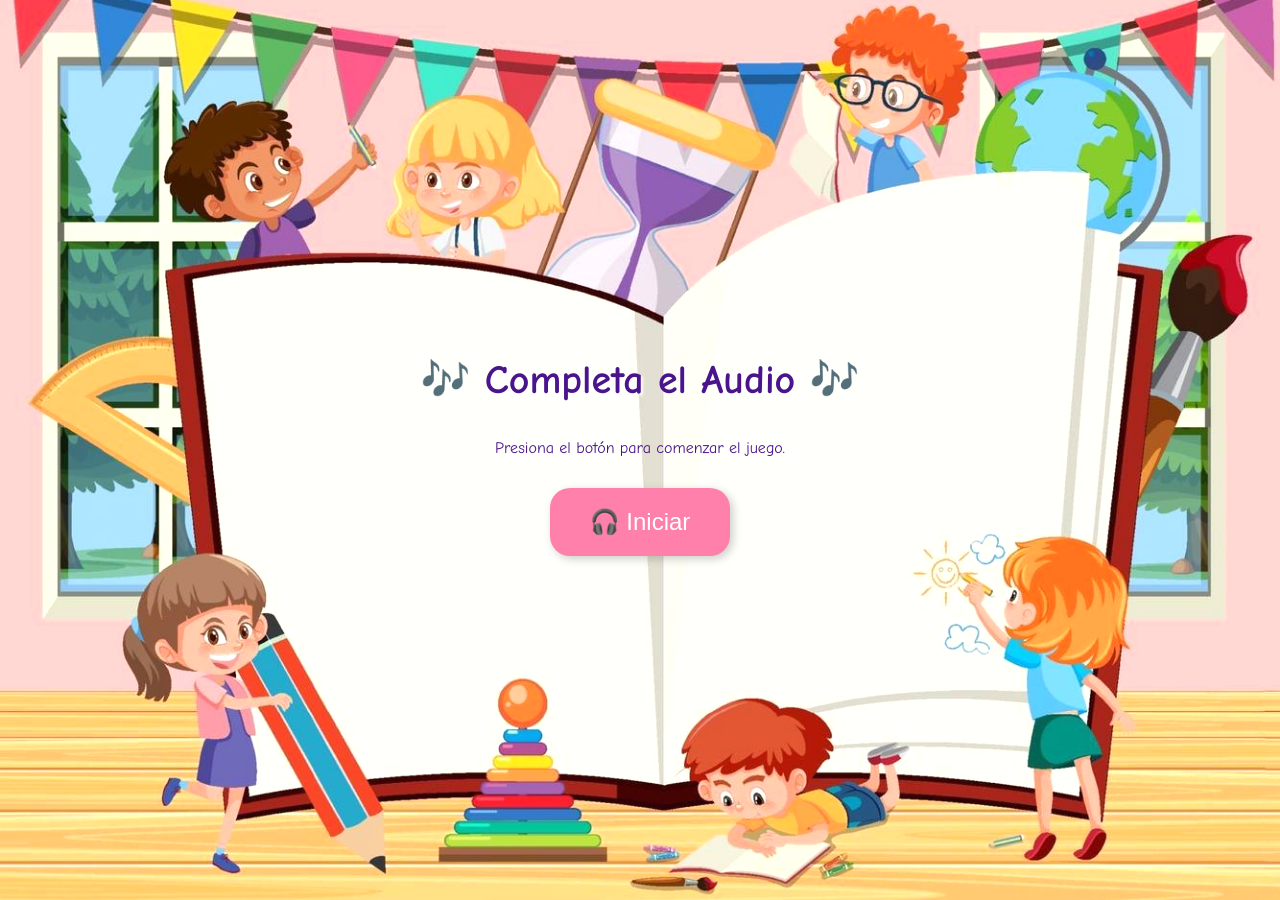
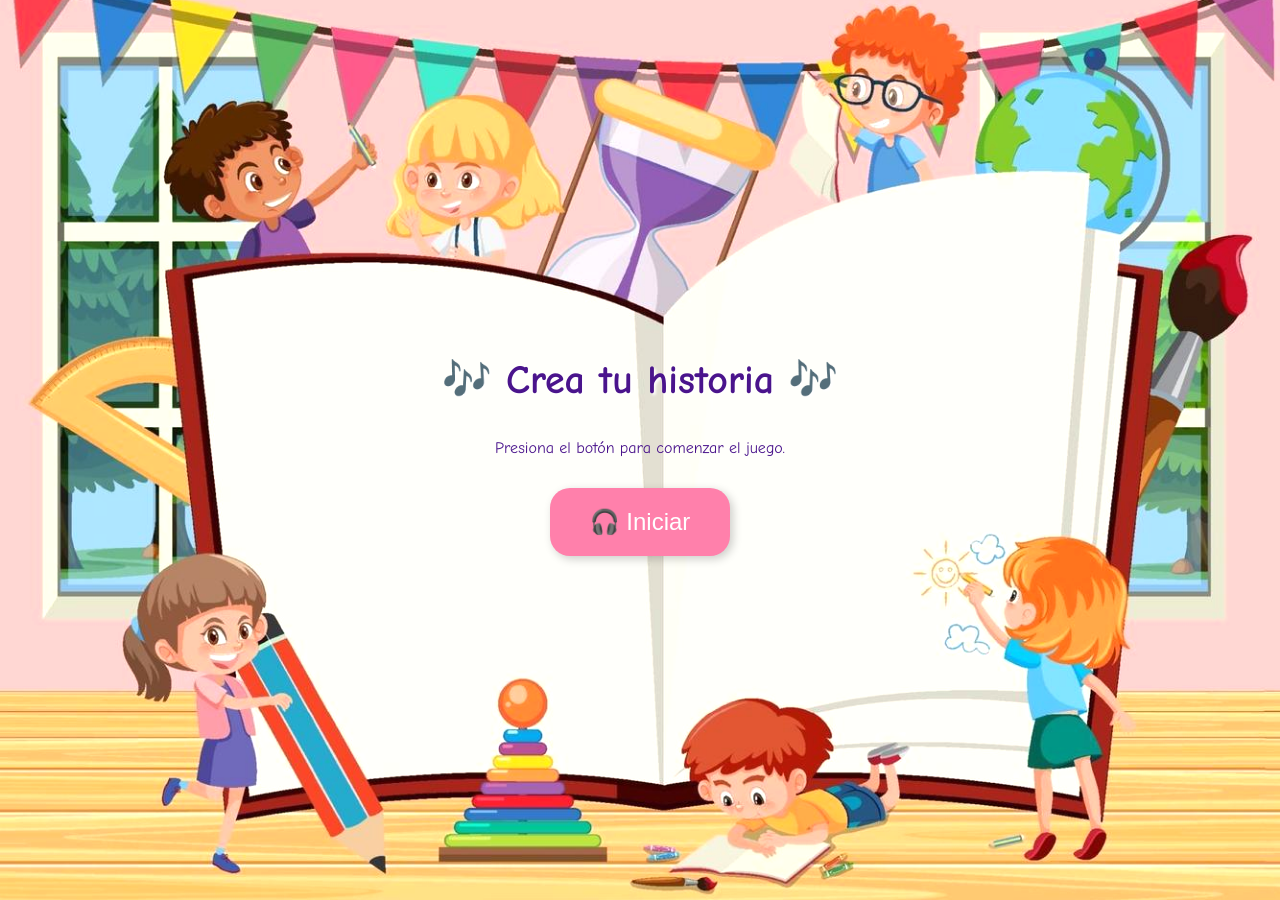
Before and after one commit to lopezdiego013/kids, a plain HTML site: page index.html in a window 1280 px wide. Drawn offline with Linux system fonts and the light colour scheme.

Commit message:
Update title

```diff
--- a/index.html
+++ b/index.html
@@ -53,7 +53,7 @@
   </style>
 </head>
 <body>
-  <h1>🎶 Completa el Audio 🎶</h1>
+  <h1>🎶 Crea tu historia 🎶</h1>
   <p>Presiona el botón para comenzar el juego.</p>
 
   <button id="startButton">🎧 Iniciar</button>
```
